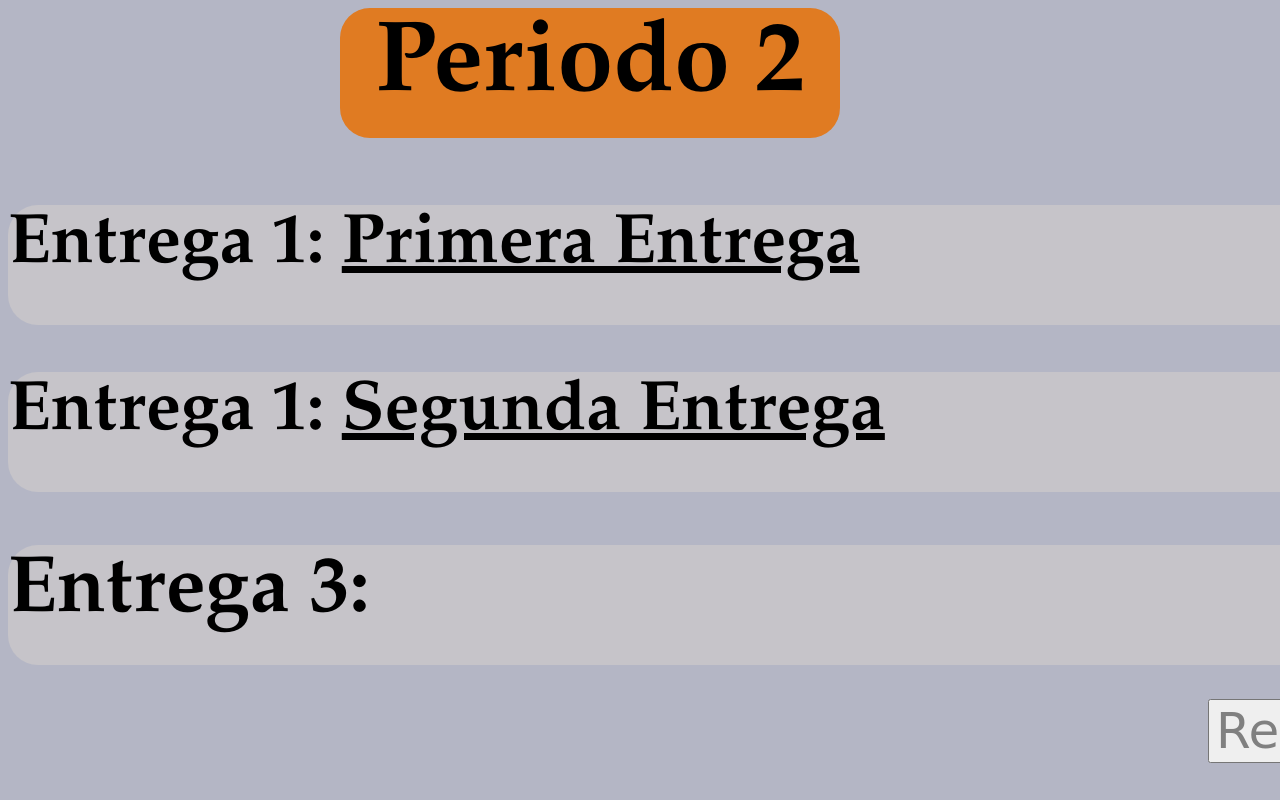
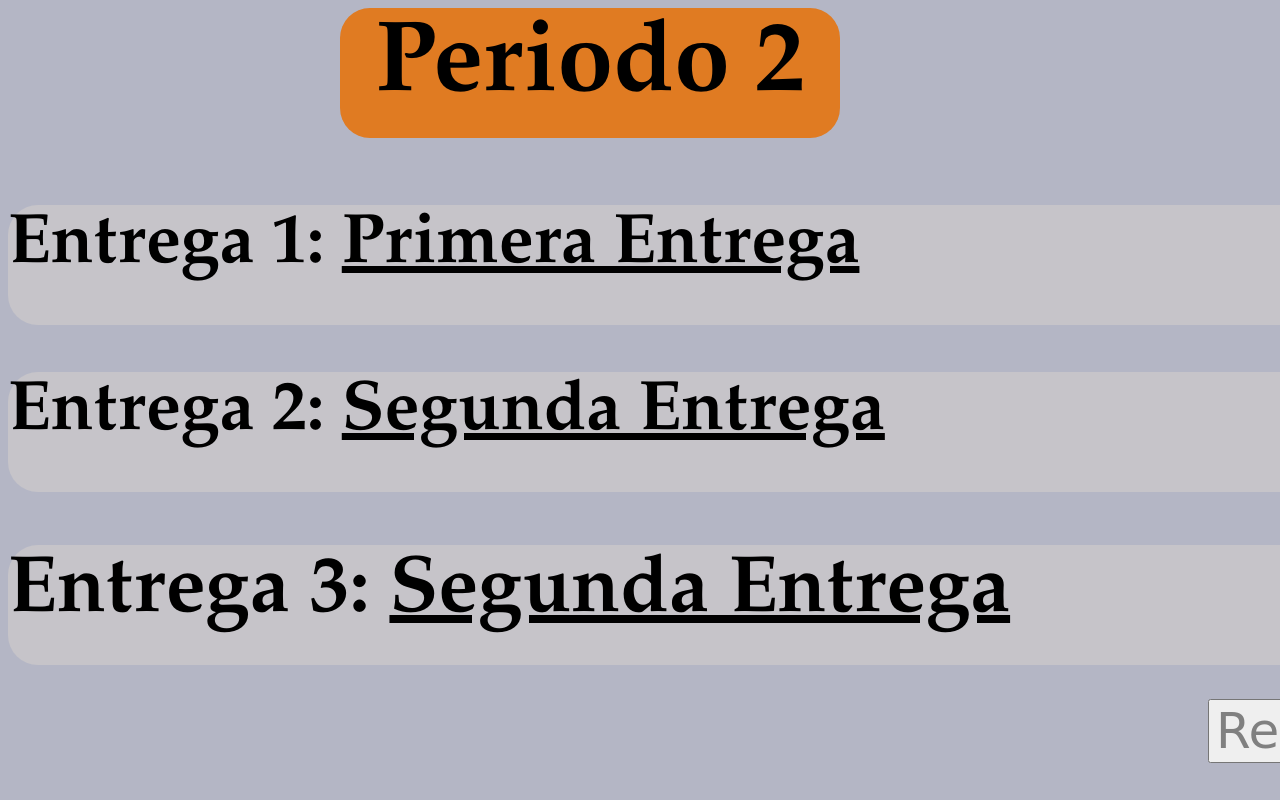
Before and after one commit to alejo12155/pagina-web, a plain HTML site: page periodo2.html in a window 1280 px wide. Shown: the top 800 px of the page. Drawn offline with Linux system fonts and the light colour scheme.

Commit message:
Update periodo2.html

```diff
--- a/periodo2.html
+++ b/periodo2.html
@@ -9,9 +9,9 @@
 
 		<h1 style="font-size: 70px;font-family: Garamond; height: 120px; width: 1450px; border-radius: 30px; background-color: #C6C4C9 ; "> Entrega 1: <a href="http://primeraentrega1.tonohost.com" style="color: black;">Primera Entrega</a></h1>
 
-		<h1 style="font-size: 70px;font-family: Garamond; height: 120px; width: 1450px; border-radius: 30px; background-color: #C6C4C9 ; "> Entrega 1: <a href="http://segundaentrega.tonohost.com" style="color: black;">Segunda Entrega</a></h1>
+		<h1 style="font-size: 70px;font-family: Garamond; height: 120px; width: 1450px; border-radius: 30px; background-color: #C6C4C9 ; "> Entrega 2: <a href="http://segundaentrega.tonohost.com" style="color: black;">Segunda Entrega</a></h1>
 
-		<h1 style="font-size: 80px;font-family: Garamond; height: 120px; width: 1450px; border-radius: 30px; background-color: #C6C4C9 ; "> Entrega 3: </h1>
+		<h1 style="font-size: 80px;font-family: Garamond; height: 120px; width: 1450px; border-radius: 30px; background-color: #C6C4C9 ; "> Entrega 3: <a href="file:///C:/Users/Asus/Desktop/3/index.html" style="color: black;">Segunda Entrega</a></h1> </h1>
 
 <form method="" action="index.html">
 		<input type="submit" name=""  value="Regresar" style="font-size: 50px; margin-top: -20px; margin-left: 1200px; color: gray; font-family: cursive;">
```
